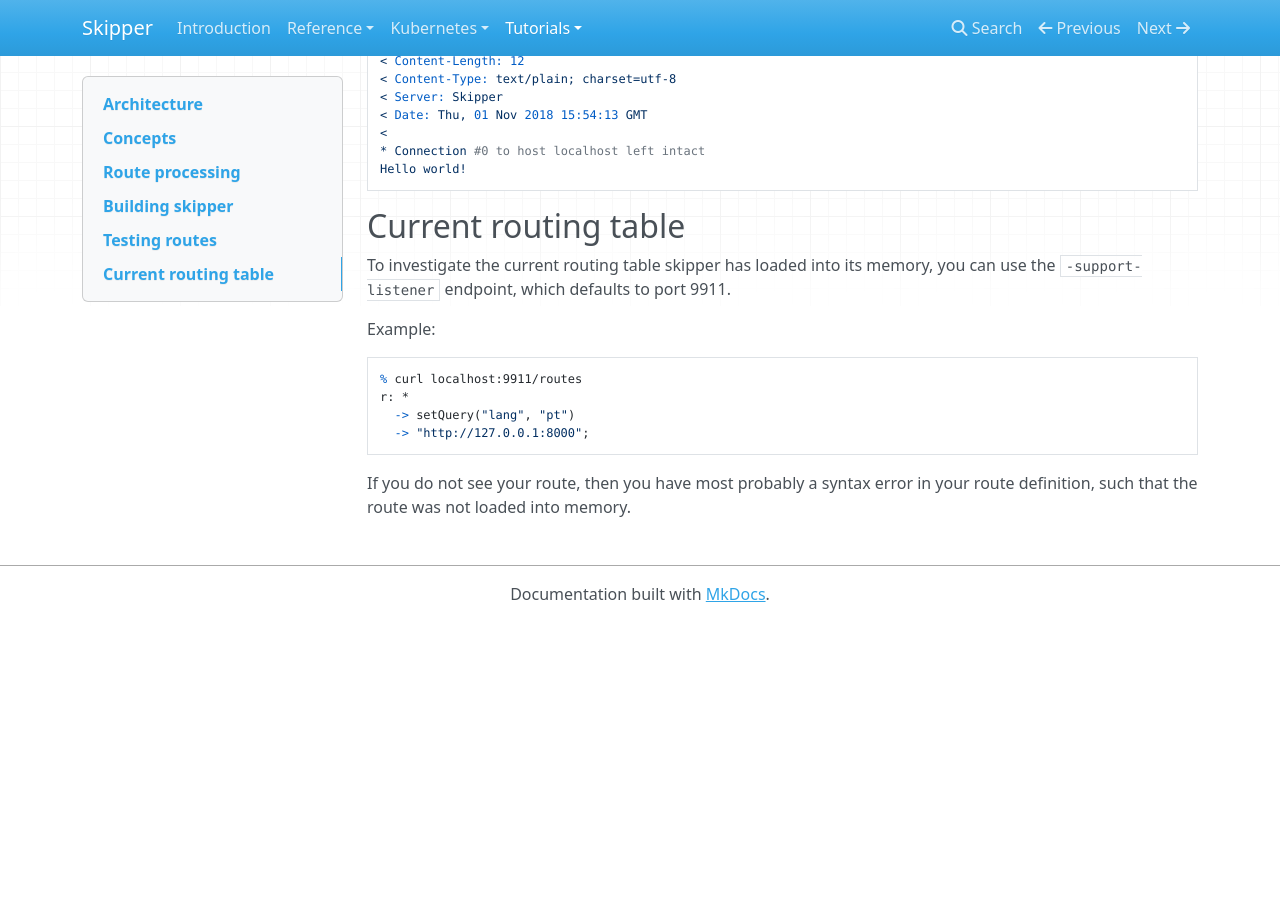
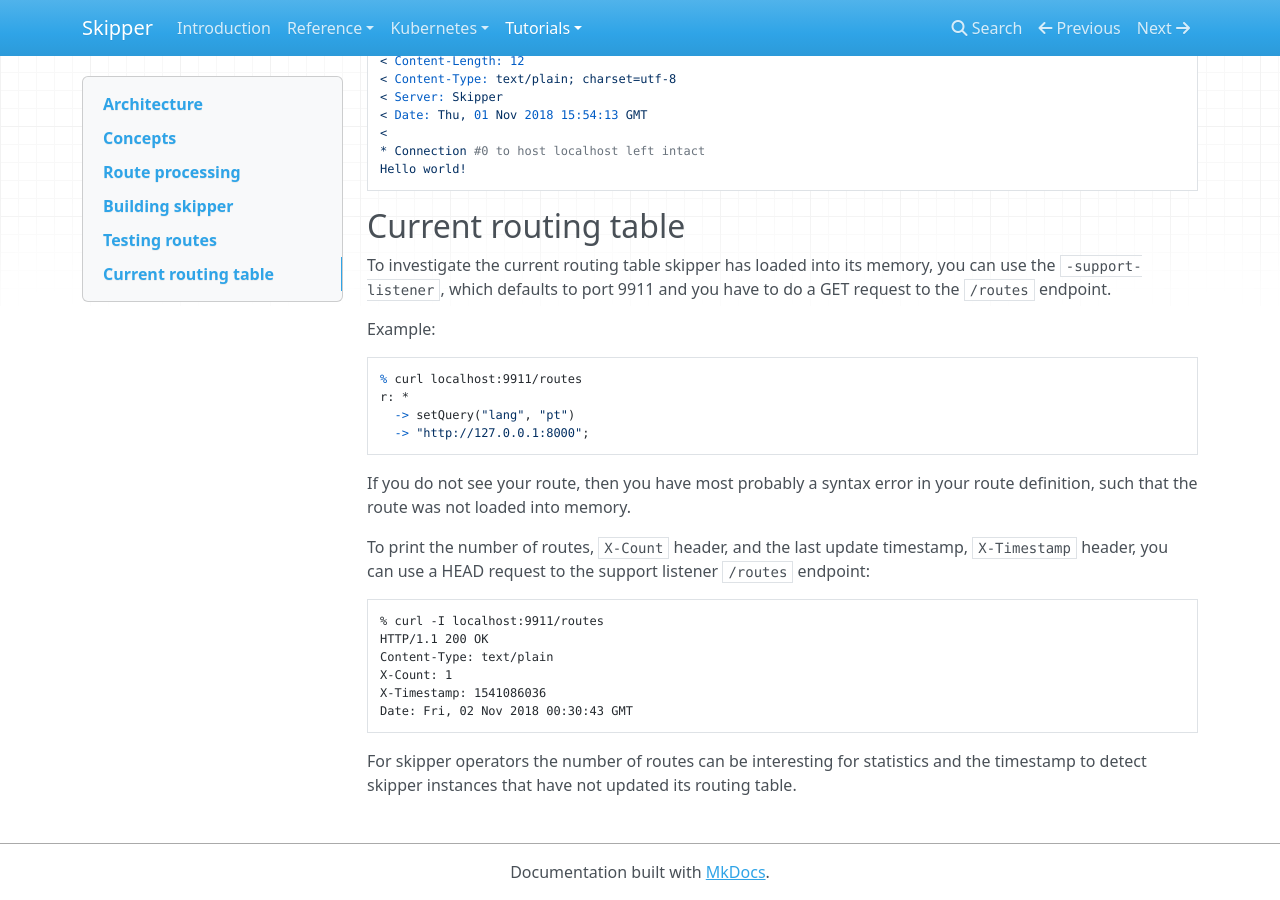
Before and after one commit to zalando/skipper, an MkDocs documentation site: the page built from docs/tutorials/basics.md, in a window 1280 px wide and 900 px high, scrolled down 5215 px. Built offline with MkDocs 1.6.1, drawn with Linux system fonts in a browser that asks for light colours; nearby versions of some CDN libraries; before the commit the page ends 5837 px from its top, so only the background shows below that.

Commit message:
describe values of /routes HEAD endpoint
Signed-off-by: Sandor Szücs <sandor.szuecs@zalando.de>

````diff
--- a/docs/tutorials/basics.md
+++ b/docs/tutorials/basics.md
@@ -295,8 +295,8 @@ Hello world!
 ## Current routing table
 
 To investigate the current routing table skipper has loaded into its
-memory, you can use the `-support-listener` endpoint, which defaults to
-port 9911.
+memory, you can use the `-support-listener`, which defaults to port
+9911 and you have to do a GET request to the `/routes` endpoint.
 
 Example:
 
@@ -310,3 +310,20 @@ r: *
 If you do not see your route, then you have most probably a syntax
 error in your route definition, such that the route was not loaded
 into memory.
+
+To print the number of routes, `X-Count` header, and the last update
+timestamp, `X-Timestamp` header, you can use a HEAD request to the
+support listener `/routes` endpoint:
+
+```bash
+% curl -I localhost:9911/routes
+HTTP/1.1 200 OK
+Content-Type: text/plain
+X-Count: 1
+X-Timestamp: 1541086036
+Date: Fri, 02 Nov 2018 00:30:43 GMT
+```
+
+For skipper operators the number of routes can be interesting for
+statistics and the timestamp to detect skipper instances that have not
+updated its routing table.
````
